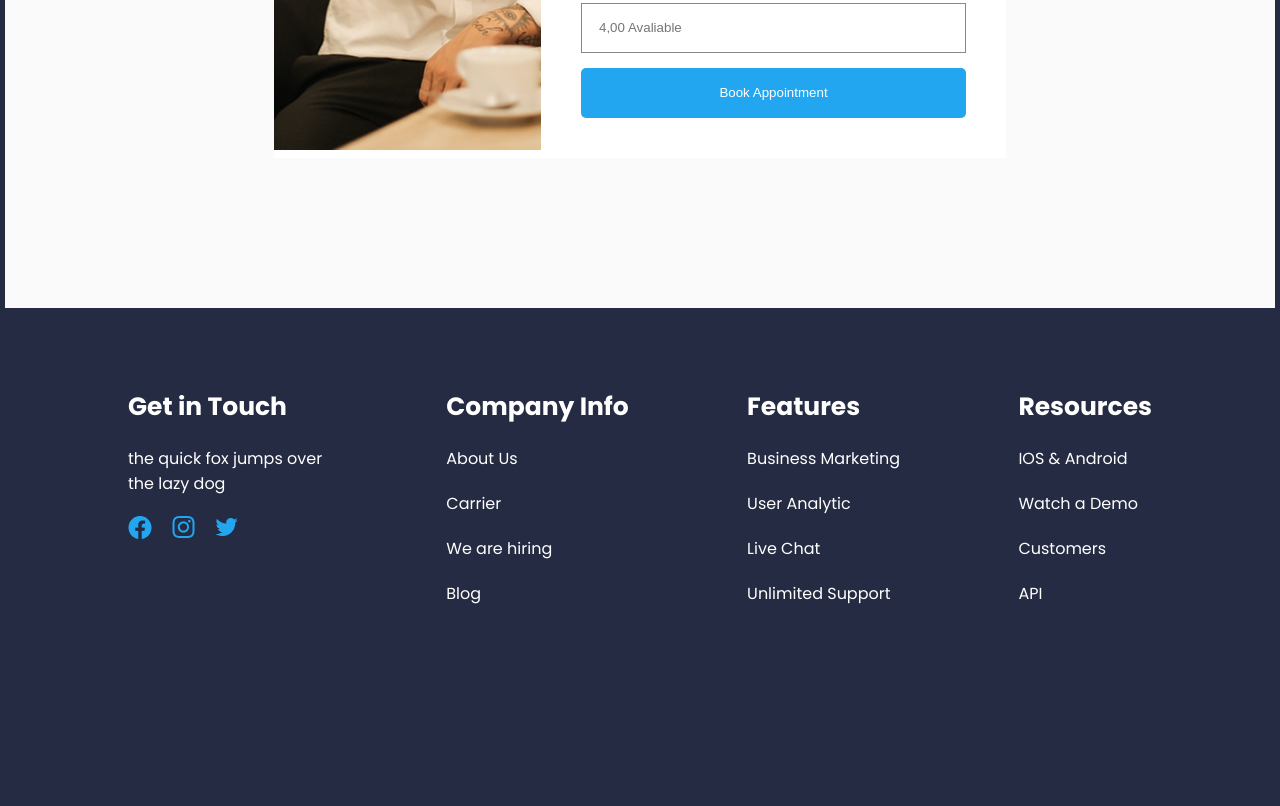
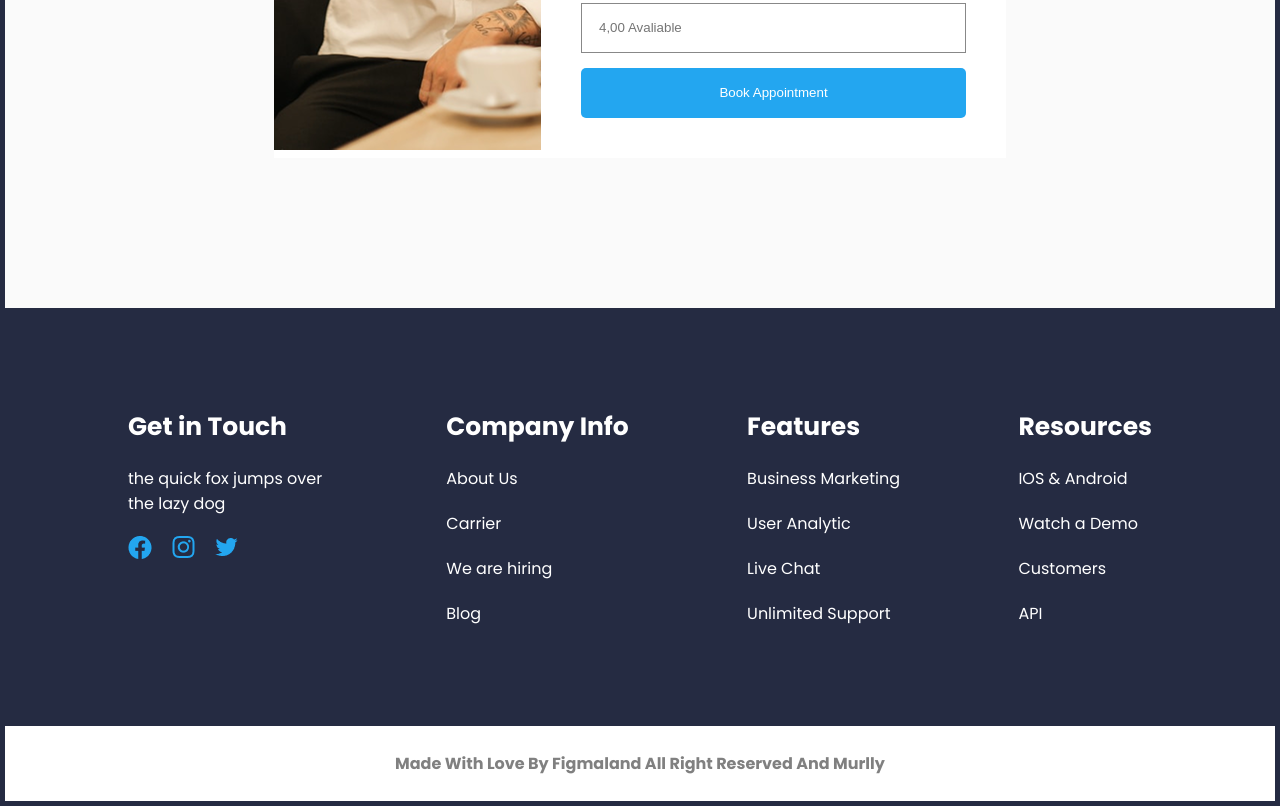
Before and after one commit to Murlloy/ifinance-website, a plain HTML site: page index.html in a window 1280 px wide. Shown: the part 4506-5312 px from the top of the page. Before the commit the page ends 5197 px from the top, so only its background shows below. Drawn offline with Linux system fonts and the light colour scheme.

Commit message:
made love

```diff
--- a/index.html
+++ b/index.html
@@ -231,5 +231,8 @@
             <a href="">API</a>
         </nav>
     </footer>
+    <section class="made-love">
+        <h4>Made With Love By Figmaland All Right Reserved And Murlly</h4>
+    </section>
 </body>
 </html>
--- a/styles.css
+++ b/styles.css
@@ -383,7 +383,7 @@ div h3 {
 
 footer {
     display: flex;
-    padding: 80px 0px;
+    padding: 100px 0px;
     justify-content: space-between;
     align-items: start;
 }
@@ -412,3 +412,13 @@ footer article section {
     align-items: center;
     gap: 20px;
 }
+
+.made-love {
+    margin: 0px -12%;
+    background-color: white;
+    padding: 25px;
+    color: grey;
+    justify-content: center;
+    align-items: center;
+    text-align: center;
+}
```
